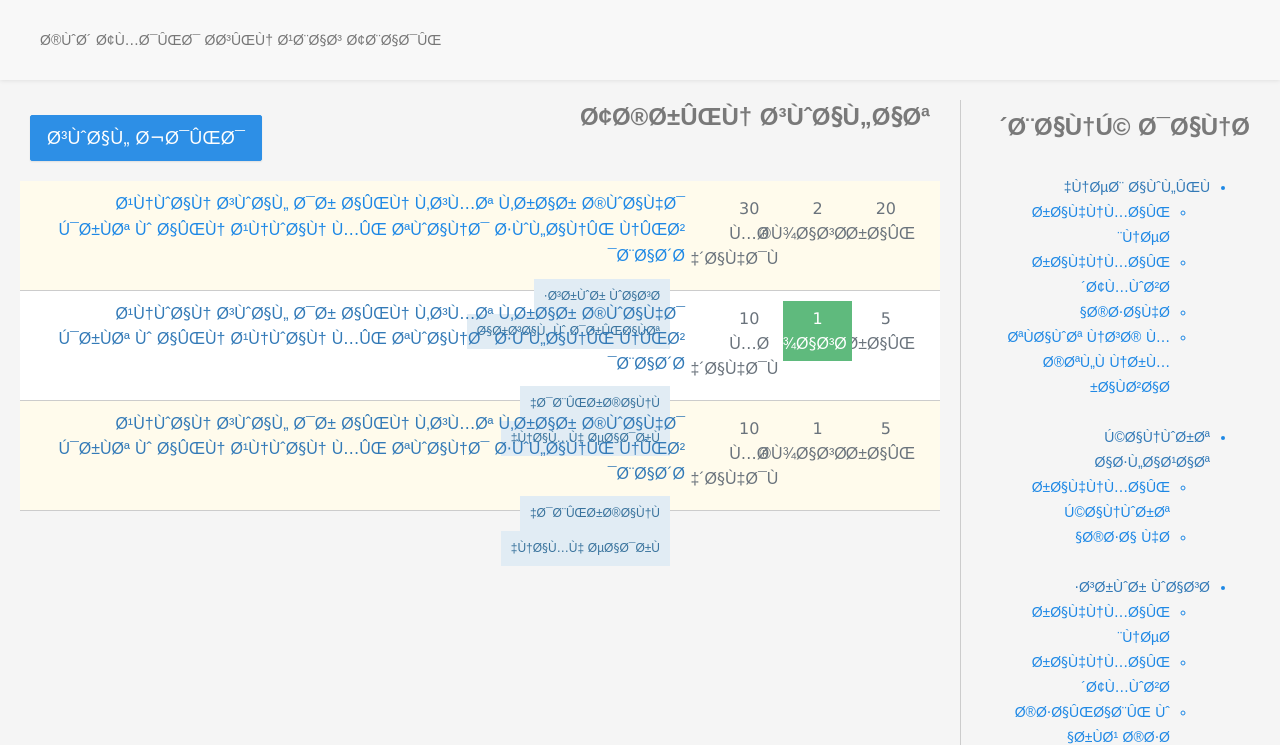
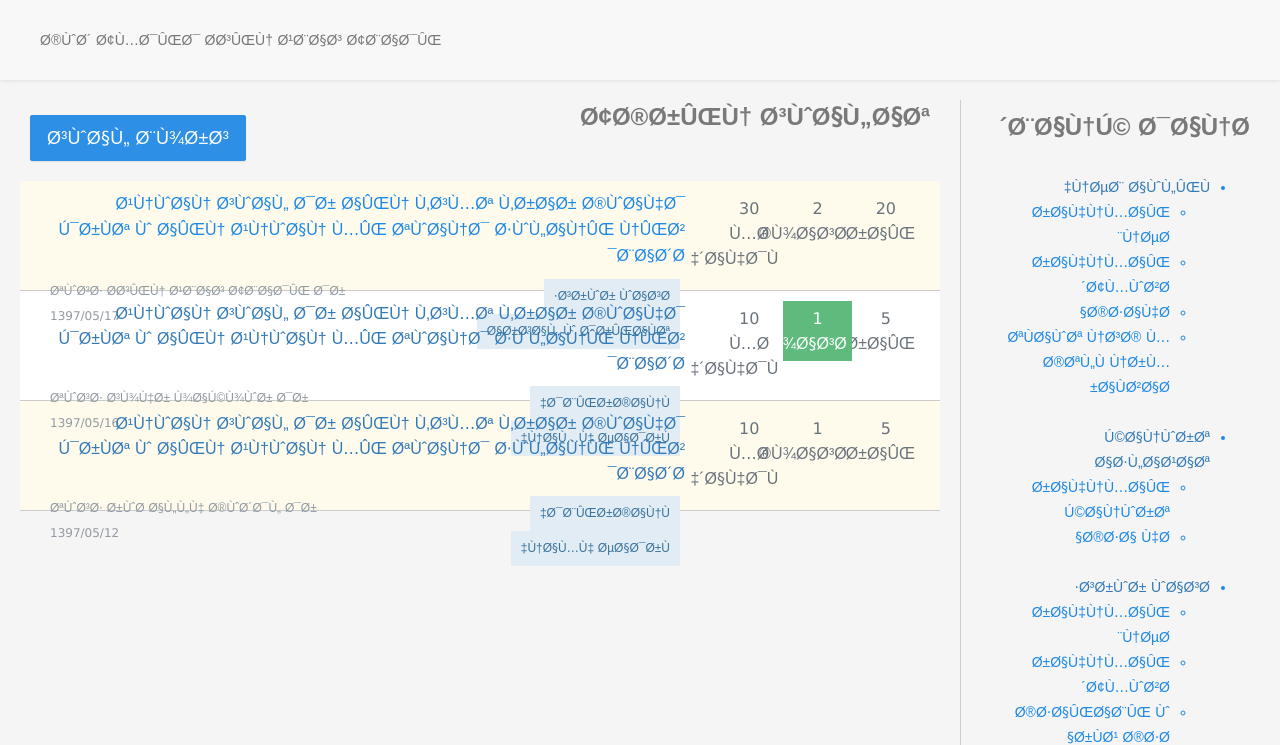
Before and after one commit to HosseinAbbasabadi/PezhakKnowladgeBankTemplate, a plain HTML site: page index.html in a window 1280 px wide. Shown: the part 55-800 px from the top of the page. Drawn offline with Linux system fonts and the light colour scheme; files whose address does not match are found by name.

Commit message:
creator and date label added

```diff
--- a/css/dashboard.component.css
+++ b/css/dashboard.component.css
@@ -39,8 +39,8 @@
 }
 
 .tags{
-    margin: 5px;
-    padding: 5px;
+    margin: 5px 0;
+    padding: 5px 0;
 }
 
 .tag{
@@ -57,3 +57,9 @@
 .latest-questions{
     color: #797979;
 }
+
+.creator-date{
+    color: #9199a1;
+    font-size: 12px;
+    padding: 10px 0;
+}
--- a/index.html
+++ b/index.html
@@ -60,7 +60,7 @@
                     <div class="form-group">
                     <input type="text" class="form-control search" placeholder="جستجو در سوالات" style="width: 400px">
                     </div>
-                    <button type="submit" class="btn btn-default">جستجو</button>
+                    <button type="submit" class="btn btn-default btn-custom">جستجو</button>
                 </form>
                 <ul class="nav navbar-nav navbar-left">
                     <li><a href="#">خوش آمدید حسین عباس آبادی</a></li>
@@ -138,7 +138,7 @@
                 </div>
 
                 <div class="col-md-6 new-question">
-                    <a href="#" class="btn btn-primary waves-effect waves-light btn-lg m-b-5" style="float: left;">سوال جدید</a>
+                    <a href="#" class="btn btn-primary waves-effect waves-light btn-lg m-b-5" style="float: left;">سوال بپرس</a>
                 </div>
             </div>
 
@@ -174,18 +174,14 @@
                             </div>
                             <div class="col-md-6">
                                 <div class="tags">
-                                    <!-- <div class="tag">
-                                        <a href="#">سرور واسط</a>
-                                    </div>
-                                    <div class="tag">
-                                        <a href="#">دبیرخانه</a>
-                                    </div> -->
                                     <a href="#" class="tag">سرور واسط</a>
                                     <a href="#" class="tag">ارسال و دریافت</a>
                                 </div>
                             </div>
-                            <div class="col-md-6">
-
+                            <div class="col-md-6 pull-left text-left">
+                                <div class="creator-date">
+                                    <span>توسط حسین عباس آبادی در 1397/05/17</span>
+                                </div>
                             </div>
                         </div>
                 </div>
@@ -230,8 +226,10 @@
                                 <a href="#" class="tag">نامه صادره</a>
                             </div>
                         </div>
-                        <div class="col-md-6">
-
+                        <div class="col-md-6 pull-left text-left">
+                            <div class="creator-date">
+                                <span>توسط سپهر پاکپور در 1397/05/16</span>
+                            </div>
                         </div>
                     </div>
                 </div>
@@ -276,8 +274,10 @@
                                 <a href="#" class="tag">نامه صادره</a>
                             </div>
                         </div>
-                        <div class="col-md-6">
-
+                        <div class="col-md-6 pull-left text-left">
+                            <div class="creator-date">
+                                <span>توسط روح الله خوشدل در 1397/05/12</span>
+                            </div>
                         </div>
                     </div>
                 </div>
```
